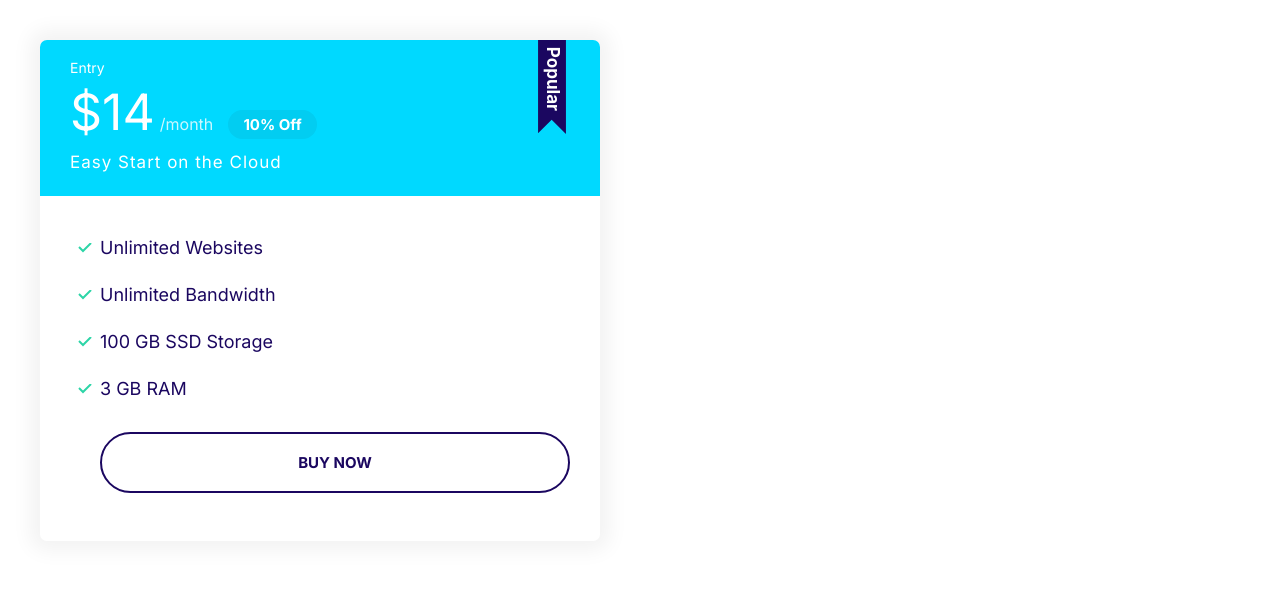
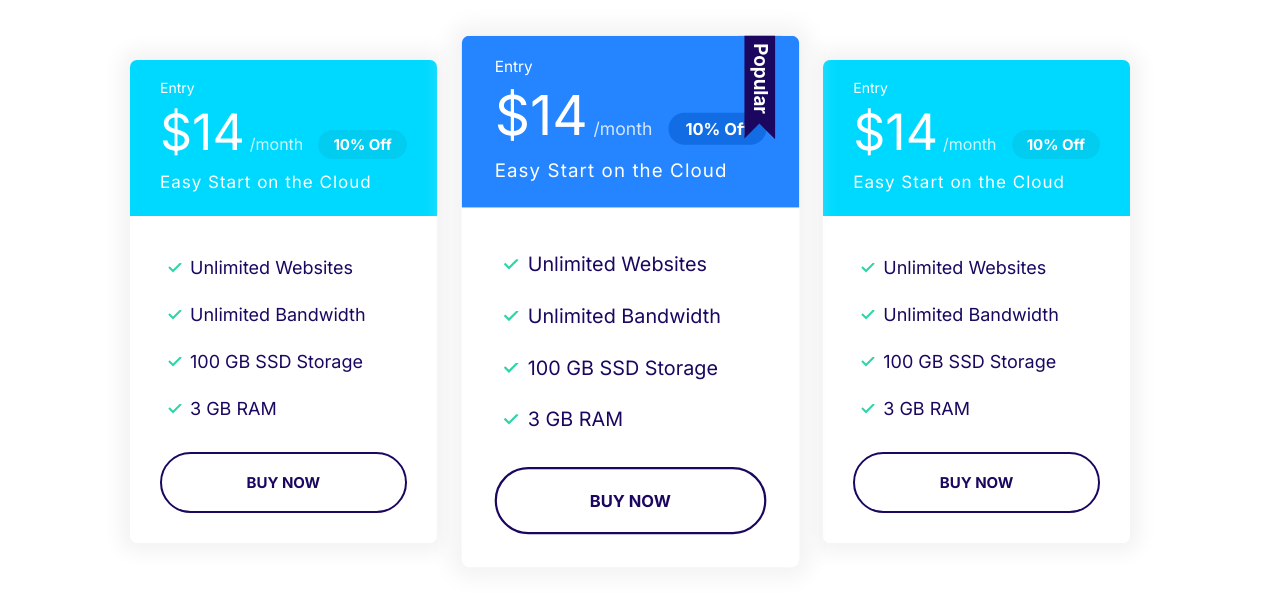
Before and after one commit to Danny922/Mo, a plain HTML site: page index.html in a window 1280 px wide. Drawn offline with Linux system fonts and the light colour scheme.

Commit message:
Plans Block Set Up

```diff
--- a/css/styles.css
+++ b/css/styles.css
@@ -46,6 +46,10 @@ h3 {
 
 p {
     margin-top: 0;
+}
+
+.container {
+    display: flex;
 }
 
 @media screen and (min-width: 1024px) {
@@ -327,11 +331,19 @@ a {
     color: #fff;
 }
 
+.card--primary .badge--primary {
+    background: #126de4;
+}
+
 .card--secondary .badge--secondary {
     background: #02cdf1;
 }
 
 /* Plans */
+.plan {
+    transition: transform .2s ease-out;
+}
+
 .plan__name {
     color: #fff;
     margin: 0;
@@ -360,6 +372,10 @@ a {
     margin-bottom: 2rem;
 }
 
+.plan--popular {
+    transform: scale(1.1);
+}
+
 .plan--popular .card__header {
     position: relative;
 }
@@ -371,6 +387,14 @@ a {
     position: absolute;
     top: -6px;
     right: 5%;
+}
+
+.plan:hover {
+    transform: scale(1.05);
+}
+
+.plan--popular:hover {
+    transform: scale(1.15);
 }
 
 @media screen and (min-width: 1024px) {
@@ -729,3 +753,13 @@ a {
 
     }
 }
+
+/* Plans Block */
+.block-plans .grid {
+    gap: 8rem 4rem;
+}
+
+.block-plalns .card {
+    max-width: 500px;
+    margin: 0;
+}
--- a/index.html
+++ b/index.html
@@ -12,28 +12,67 @@
     <link rel="stylesheet" href="css/styles.css" />
 </head>
 <body>
-    <div style="width: 50%; padding: 4rem">
-        <div class="plan plan--popular">
+    <section class="block container block-plans">
+        <div class="grid grid--1x3">
+            <div class="plan">
                 <div class="card card--secondary">
                     <header class="card__header">
                         <h3 class="plan__name">Entry</h3>
                         <span class="plan__price">$14</span>
                         <span class="plan__billing-cycle">/month</span>
                         <span class="badge badge--secondary badge--small">10% Off</span>
-                    <span class="plan__description">Easy Start on the Cloud</span>
-                </header>
+                        <span class="plan__description">Easy Start on the Cloud</span>                        </header>
                     <div class="card__body">
                         <ul class="list list--tick">
                             <li class="list__item">Unlimited Websites</li>
                             <li class="list__item">Unlimited Bandwidth</li>
                             <li class="list__item">100 GB SSD Storage</li>
                             <li class="list__item">3 GB RAM</li>
+                        </ul>
                         <button class="btn btn--outline btn--block">Buy Now</button>
+                    </div>
+                </div>
+            </div>
+            <div class="plan plan--popular">
+                <div class="card card--primary">
+                    <header class="card__header">
+                        <h3 class="plan__name">Entry</h3>
+                        <span class="plan__price">$14</span>
+                        <span class="plan__billing-cycle">/month</span>
+                        <span class="badge badge--primary badge--small">10% Off</span>
+                        <span class="plan__description">Easy Start on the Cloud</span>                        </header>
+                    <div class="card__body">
+                        <ul class="list list--tick">
+                            <li class="list__item">Unlimited Websites</li>
+                            <li class="list__item">Unlimited Bandwidth</li>
+                            <li class="list__item">100 GB SSD Storage</li>
+                            <li class="list__item">3 GB RAM</li>
                         </ul>
+                        <button class="btn btn--outline btn--block">Buy Now</button>
+                    </div>
+                </div>
+            </div>
+            <div class="plan">
+                <div class="card card--secondary">
+                    <header class="card__header">
+                        <h3 class="plan__name">Entry</h3>
+                        <span class="plan__price">$14</span>
+                        <span class="plan__billing-cycle">/month</span>
+                        <span class="badge badge--secondary badge--small">10% Off</span>
+                        <span class="plan__description">Easy Start on the Cloud</span>                        </header>
+                    <div class="card__body">
+                        <ul class="list list--tick">
+                            <li class="list__item">Unlimited Websites</li>
+                            <li class="list__item">Unlimited Bandwidth</li>
+                            <li class="list__item">100 GB SSD Storage</li>
+                            <li class="list__item">3 GB RAM</li>
+                        </ul>
+                        <button class="btn btn--outline btn--block">Buy Now</button>
                     </div>
                 </div>
             </div>
         </div>
+    </section>
 </body>
     <script src="main.js"></script>
 </body>
```
Also changed, not shown: Components/plans.html (+3 -6 lines), Components/plansblock.html (added, +61 -0 lines). Lines whose indentation alone changed are shown as unchanged.
